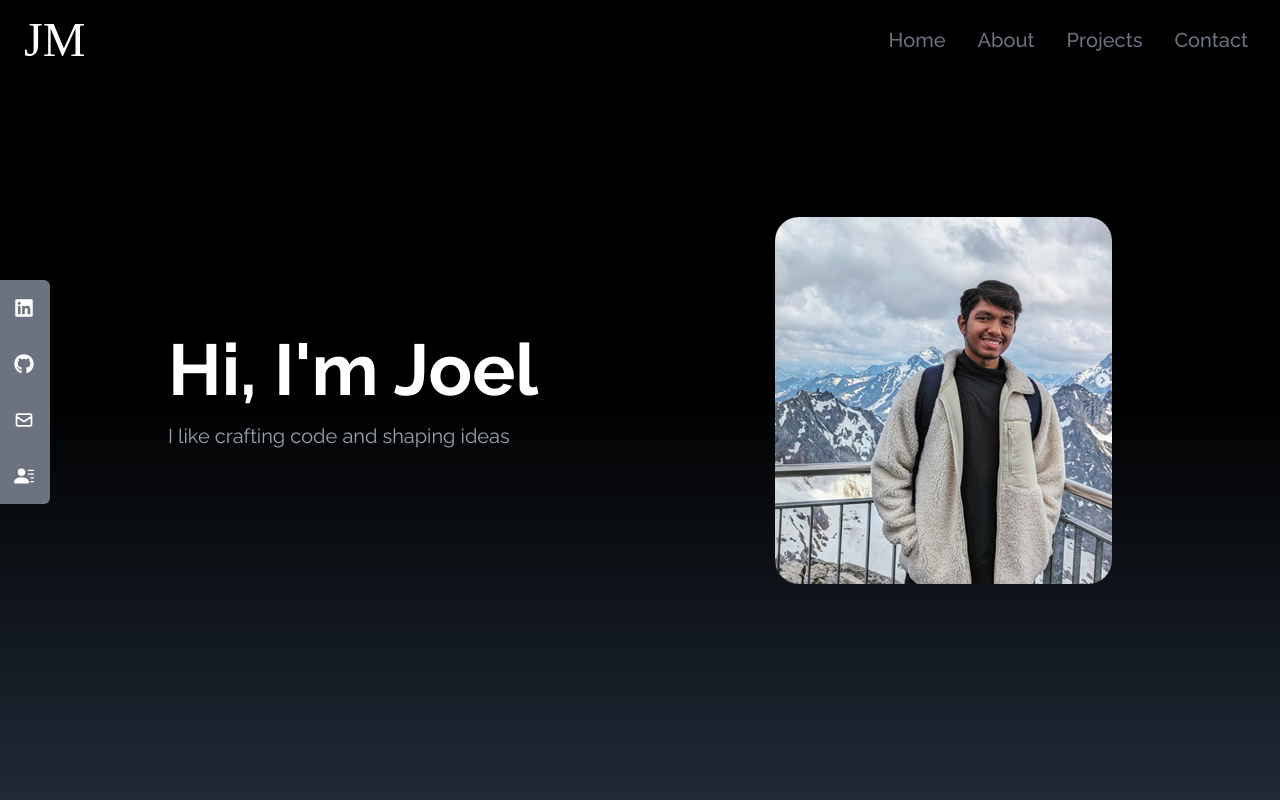
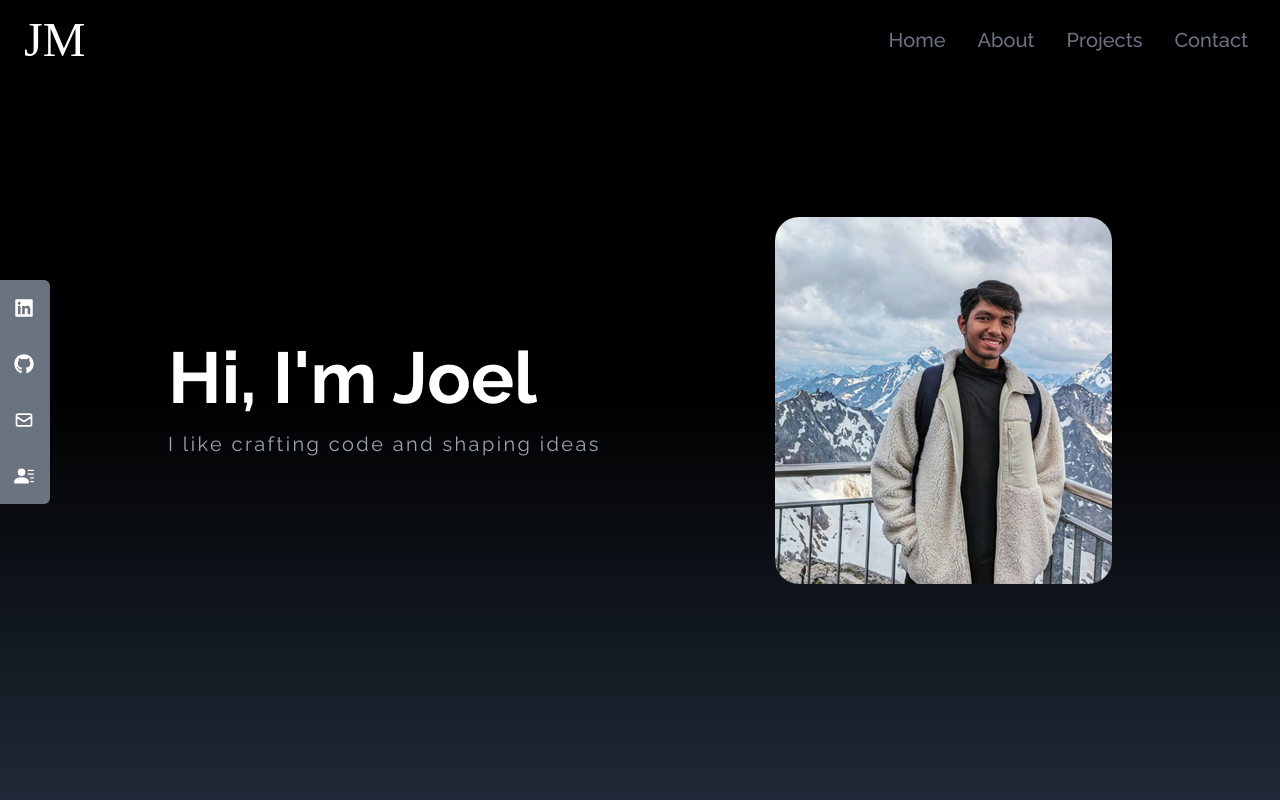
Before and after one commit to joelmathew003/portfolio, a React (Create React App) app: page / in a window 1280 px wide. Shown: the top 800 px of the page. Built offline with nearby package versions, Linux system fonts and the light colour scheme; a web font is replaced by a local one.

Commit message:
added animation to home

```diff
--- a/src/components/Contact.jsx
+++ b/src/components/Contact.jsx
@@ -37,7 +37,7 @@ const Contact = () => {
               rows="10"
               className={form_style}></textarea>
 
-            <button className="text-black bg-slate-400 py-3 items-center hover:bg-slate-200 duration-100 text-xl text-bold rounded-md">
+            <button className="text-black bg-slate-400 py-3 items-center hover:bg-slate-200 duration-200 text-xl text-bold rounded-md">
               Send
             </button>
           </form>
--- a/src/components/Home.jsx
+++ b/src/components/Home.jsx
@@ -5,9 +5,13 @@ const Home = () => {
   return (
     <div name="home" className="h-screen w-full">
       <div className="max-w-screen-lg mx-auto flex flex-col items-center md:justify-between h-full px-10 md:flex-row">
-        <div className="flex flex-col justify-center h-1/2">
-          <h2 className="text-4xl sm:text-7xl font-bold text-white">Hi, I'm Joel</h2>
-          <p className="text-gray-400 py-4 max-w-md text-xl">I like crafting code and shaping ideas</p>
+        <div className="flex flex-col justify-center h-1/2 gap-4">
+          <div className="flex">
+
+          <h2 className="text-4xl sm:text-7xl font-bold text-white intro-text pr-4">Hi, </h2>
+          <h2 className="text-4xl sm:text-7xl font-bold text-white intro-text-2">I'm Joel</h2>
+          </div>
+          <p className="text-gray-400 max-w-md text-xl typewriter-text">I like crafting code and shaping ideas</p>
         </div>
         <div className="">
           <img
--- a/src/components/Projects.jsx
+++ b/src/components/Projects.jsx
@@ -117,7 +117,7 @@ const Projects = () => {
                     }`}
                   />
                   {hovered === id && (
-                    <div className="-mt-16 absolute inset-0 flex items-center justify-center hover:translate-y-9 transition duration-500 overflow-hidden">
+                    <div className="-mt-16 absolute inset-0 flex items-center justify-center hover:translate-y-9 transition duration-500 overflow-hidden delay-100">
                       <div className=" flex-col text-gray-400 px-10 gap-8">
                         <div className="flex items-center justify-between py-2">
                           <h1 className="text-xl">{project_name}</h1>
--- a/src/index.css
+++ b/src/index.css
@@ -18,3 +18,48 @@
   min-height: 100vh;
   background-attachment: fixed;
 } */
+
+@keyframes slideInFromBottom {
+  0% {
+    transform: translateY(100%);
+    opacity: 0;
+  }
+  100% {
+    transform: translateY(0);
+    opacity: 1;
+  }
+}
+
+.intro-text {
+  opacity: 0;
+  animation: slideInFromBottom 1s ease-in-out;
+  animation-fill-mode: forwards;
+}
+
+.intro-text-2 {
+  opacity: 0;
+  animation: slideInFromBottom 1s ease-in-out;
+  animation-fill-mode: forwards;
+  animation-delay: 1s;
+}
+
+@keyframes typewriter {
+  from {
+    width: 0;
+    opacity: 1;
+  }
+  to {
+    width: 100%;
+    opacity: 1;
+  }
+}
+
+.typewriter-text {
+  opacity: 0;
+  overflow: hidden;
+  display: inline-block;
+  white-space: nowrap;
+  margin: 10;
+  letter-spacing: 0.12em;
+  animation: typewriter 2s steps(40) 2s forwards;
+}
```
